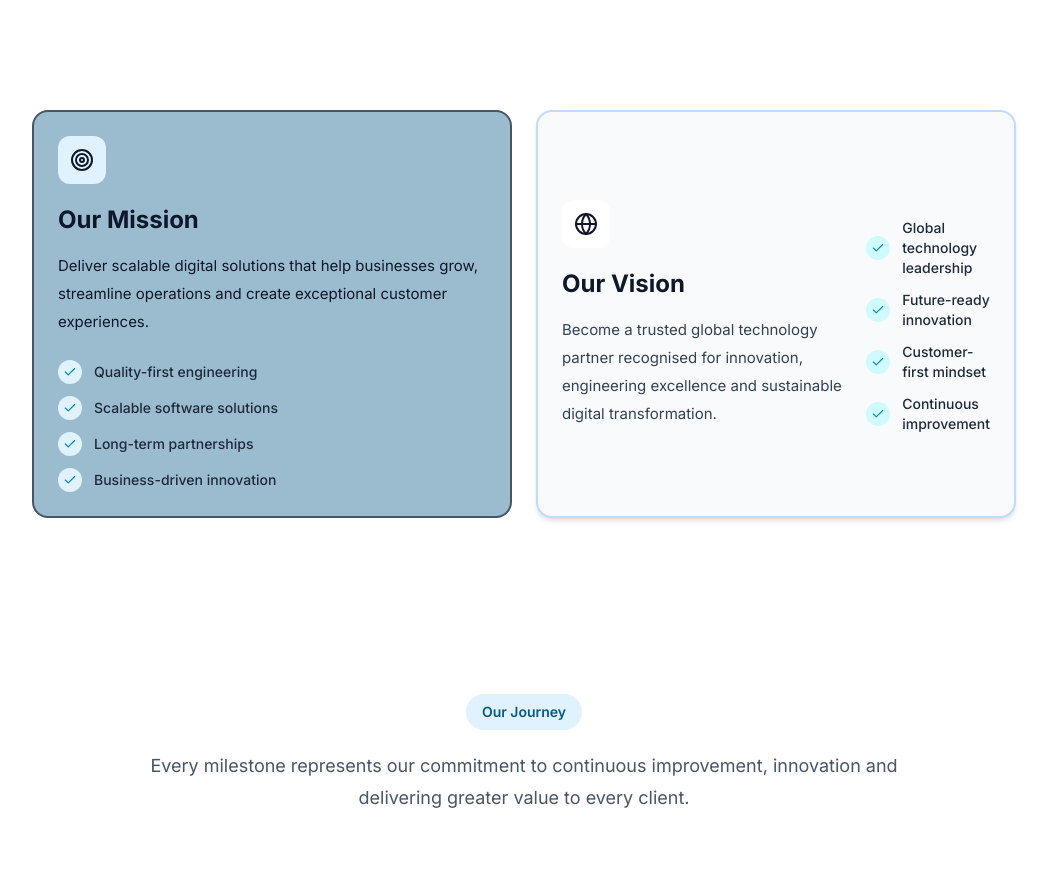
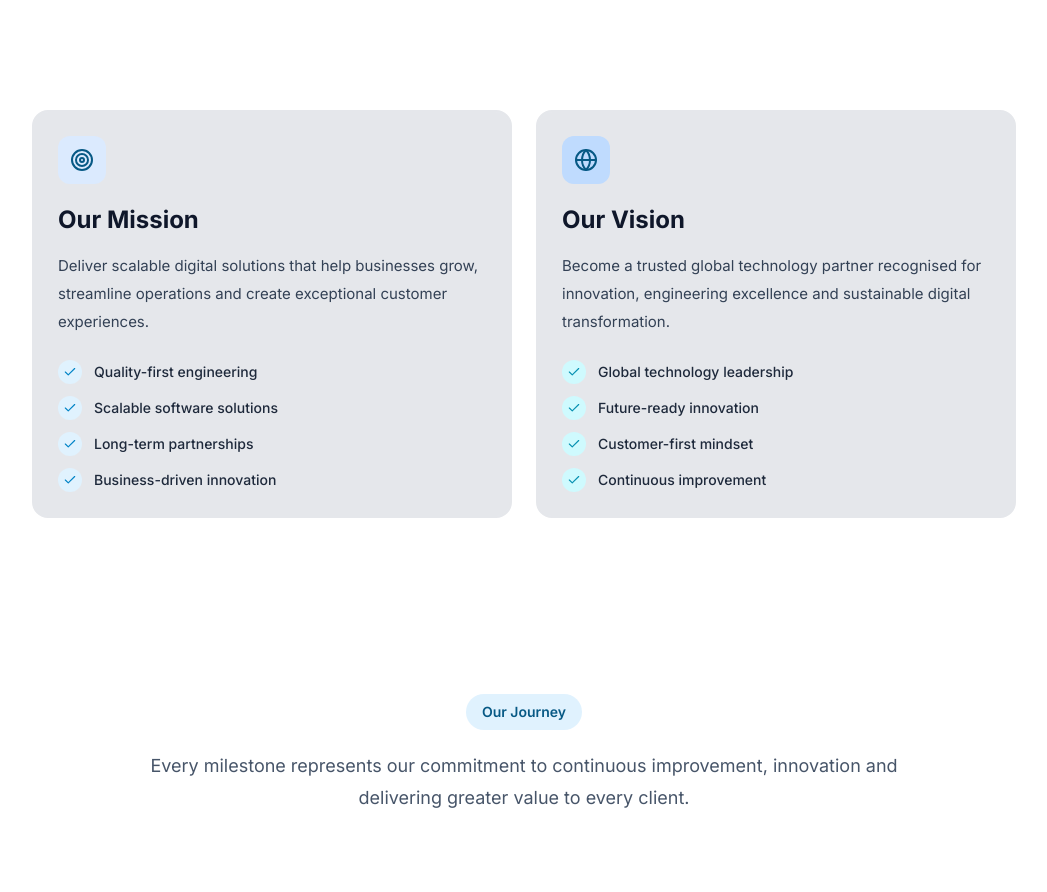
Before and after one commit to Veloratechnologies/VeloRa-Technologies, a Next.js app: page /About_Us in a window 1280 px wide. Shown: the part 1736-2628 px from the top of the page, without its empty margins (116-1163 px from the left). Built offline with nearby package versions, Linux system fonts and the light colour scheme.

Commit message:
change in about us

```diff
--- a/pages/About_Us.jsx
+++ b/pages/About_Us.jsx
@@ -394,25 +394,25 @@ export default function About_Us() {
         viewport={{ once: true }}
         transition={{ duration: .5 }}
         whileHover={{ y: -6 }}
-        className="group relative overflow-hidden rounded-xl lg:rounded-2xl border-2   p-3 sm:p-4 lg:p-6 transition-all duration-300 hover:shadow-xl hover:scale-110 bg-[#9BBCCE]  border-slate-600  hover:border-black flex flex-col justify-between"
+        className="group relative overflow-hidden rounded-xl lg:rounded-2xl border-2   p-3 sm:p-4 lg:p-6 transition-all duration-300 hover:shadow-xl hover:scale-110 bg-[#e5e7eb]    flex flex-col justify-between"
       >
         <div>
           {/* Icon */}
-          <div className="flex h-8 w-8 sm:h-10 sm:w-10 lg:h-12 lg:w-12 items-center justify-center rounded-lg lg:rounded-xl bg-sky-100 text-blackshrink-0">
+          <div className="flex h-8 w-8 sm:h-10 sm:w-10 lg:h-12 lg:w-12 items-center justify-center rounded-lg lg:rounded-xl bg-blue-100 text-primary">
             <Target className="w-4 h-4 sm:w-5 sm:h-5 lg:w-6 lg:h-6" />
           </div>
 
-          <h3 className="mt-2.5 lg:mt-5 text-sm sm:text-lg lg:text-2xl font-bold leading-tight">
+          <h3 className="mt-2.5 lg:mt-5 text-sm sm:text-lg lg:text-2xl font-bold leading-tight text-slate-900">
             Our Mission
           </h3>
 
-          <p className="mt-1.5 lg:mt-4 text-[10px] sm:text-xs lg:text-[15px] leading-tight sm:leading-relaxed lg:leading-7 ">
+          <p className="mt-1.5 lg:mt-4 text-[10px] sm:text-xs lg:text-[15px] leading-tight sm:leading-relaxed lg:leading-7 text-slate-700 ">
             Deliver scalable digital solutions that help businesses grow,
             streamline operations and create exceptional customer experiences.
           </p>
         </div>
 
-        <div className="mt-3 lg:mt-6 space-y-1.5 sm:space-y-2 lg:space-y-3">
+        <div className="mt-3 lg:mt-6 space-y-1.5 sm:space-y-2 lg:space-y-3 text-slate-900">
 
           {[
             "Quality-first engineering",
@@ -427,7 +427,7 @@ export default function About_Us() {
                 <Check className="w-2.5 h-2.5 lg:w-3.5 lg:h-3.5 text-sky-600" />
               </div>
 
-              <span className="text-[9px] sm:text-xs lg:text-sm font-medium text-slate-800 dark:text-slate-200 leading-tight">
+              <span className="text-[9px] sm:text-xs lg:text-sm font-medium text-slate-800  leading-tight">
                 {item}
               </span>
 
@@ -446,24 +446,24 @@ export default function About_Us() {
         viewport={{ once: true }}
         transition={{ duration: .5, delay: .1 }}
         whileHover={{ y: -6 }}
-        className="group relative overflow-hidden  lg:rounded-2xl  lg:p-6 shadow-md   rounded-md bg-slate-50 border-2 border-blue-200 flex items-center  p-1.5 sm:p-2.5  group-hover:border-blue-600 group-hover:bg-blue-50/60 group-hover:shadow-md transition-all duration-300 shrink-0 justify-between"
+        className="group relative overflow-hidden rounded-xl lg:rounded-2xl border-2   p-3 sm:p-4 lg:p-6 transition-all duration-300 hover:shadow-xl hover:scale-110 bg-[#e5e7eb]    flex flex-col justify-between"
       >
         <div>
-          <div className="flex h-8 w-8 sm:h-10 sm:w-10 lg:h-12 lg:w-12 items-center justify-center rounded-lg lg:rounded-xl bg-white shrink-0">
+          <div className="flex h-8 w-8 sm:h-10 sm:w-10 lg:h-12 lg:w-12 items-center justify-center rounded-lg lg:rounded-xl bg-blue-200 shrink-0 text-primary">
             <Globe className="w-4 h-4 sm:w-5 sm:h-5 lg:w-6 lg:h-6" />
           </div>
 
-          <h3 className="mt-2.5 lg:mt-5 text-sm sm:text-lg lg:text-2xl font-bold text-slate-900 dark:text-white leading-tight">
+          <h3 className="mt-2.5 lg:mt-5 text-sm sm:text-lg lg:text-2xl font-bold text-slate-900 leading-tight">
             Our Vision
           </h3>
 
-          <p className="mt-1.5 lg:mt-4 text-[10px] sm:text-xs lg:text-[15px] leading-tight sm:leading-relaxed lg:leading-7 text-slate-700 dark:text-slate-300">
+          <p className="mt-1.5 lg:mt-4 text-[10px] sm:text-xs lg:text-[15px] leading-tight sm:leading-relaxed lg:leading-7 text-slate-700">
             Become a trusted global technology partner recognised for innovation,
             engineering excellence and sustainable digital transformation.
           </p>
         </div>
 
-        <div className="mt-3 lg:mt-6 space-y-1.5 sm:space-y-2 lg:space-y-3">
+        <div className="mt-3 lg:mt-6 space-y-1.5 sm:space-y-2 lg:space-y-3 ">
 
           {[
             "Global technology leadership",
@@ -472,13 +472,13 @@ export default function About_Us() {
             "Continuous improvement",
           ].map((item) => (
 
-            <div key={item} className="flex items-center gap-1.5 sm:gap-2 lg:gap-3">
+            <div key={item} className="flex items-center gap-1.5 sm:gap-2 lg:gap-3 text-slate-700 ">
 
               <div className="flex h-3.5 w-3.5 sm:h-4 sm:w-4 lg:h-6 lg:w-6 shrink-0 items-center justify-center rounded-full bg-cyan-100 dark:bg-cyan-900/30">
                 <Check className="w-2.5 h-2.5 lg:w-3.5 lg:h-3.5 text-cyan-600" />
               </div>
 
-              <span className="text-[9px] sm:text-xs lg:text-sm font-medium text-slate-800 dark:text-slate-200 leading-tight">
+              <span className="text-[9px] sm:text-xs lg:text-sm font-medium text-slate-800  leading-tight">
                 {item}
               </span>
 
```
